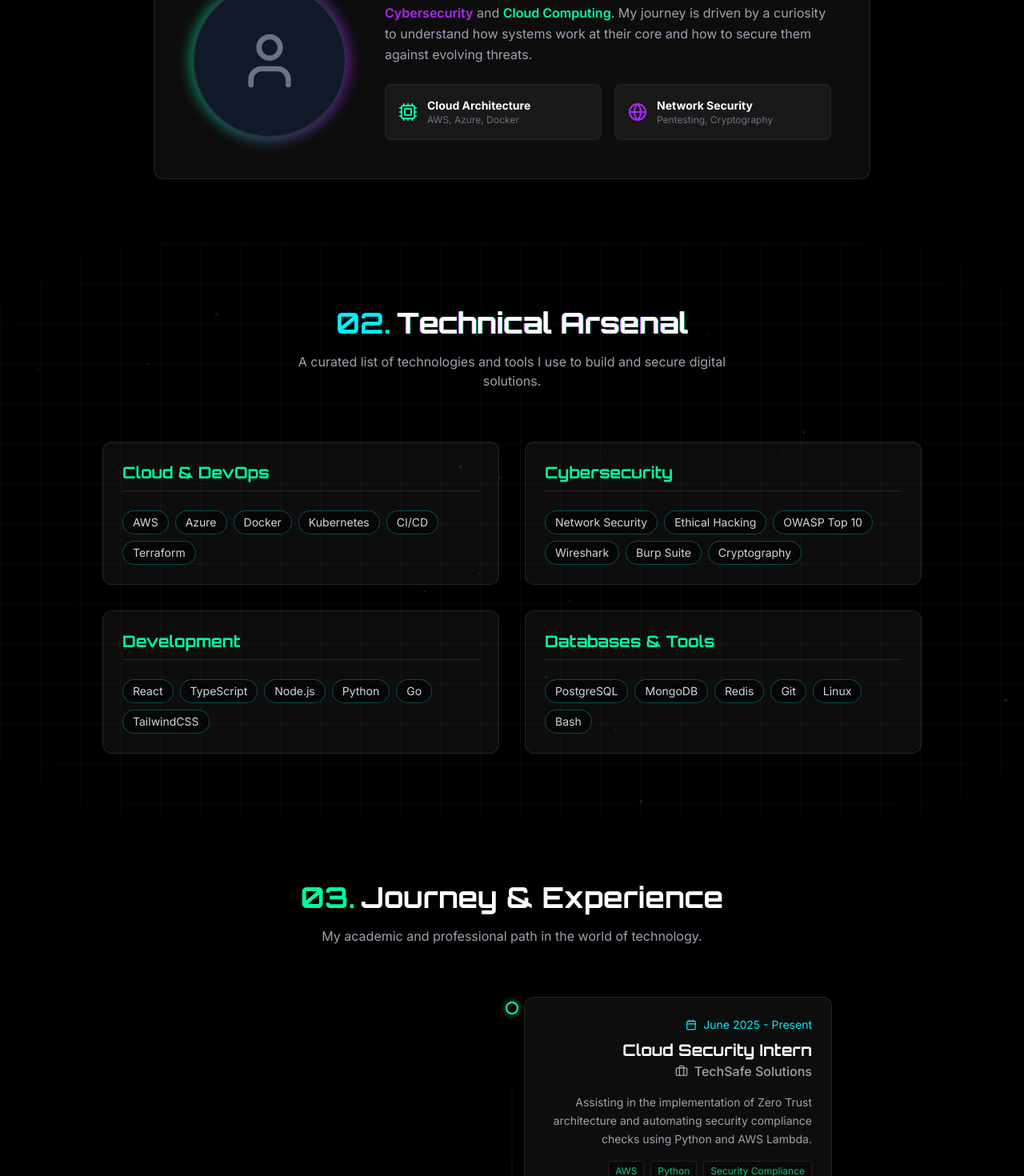
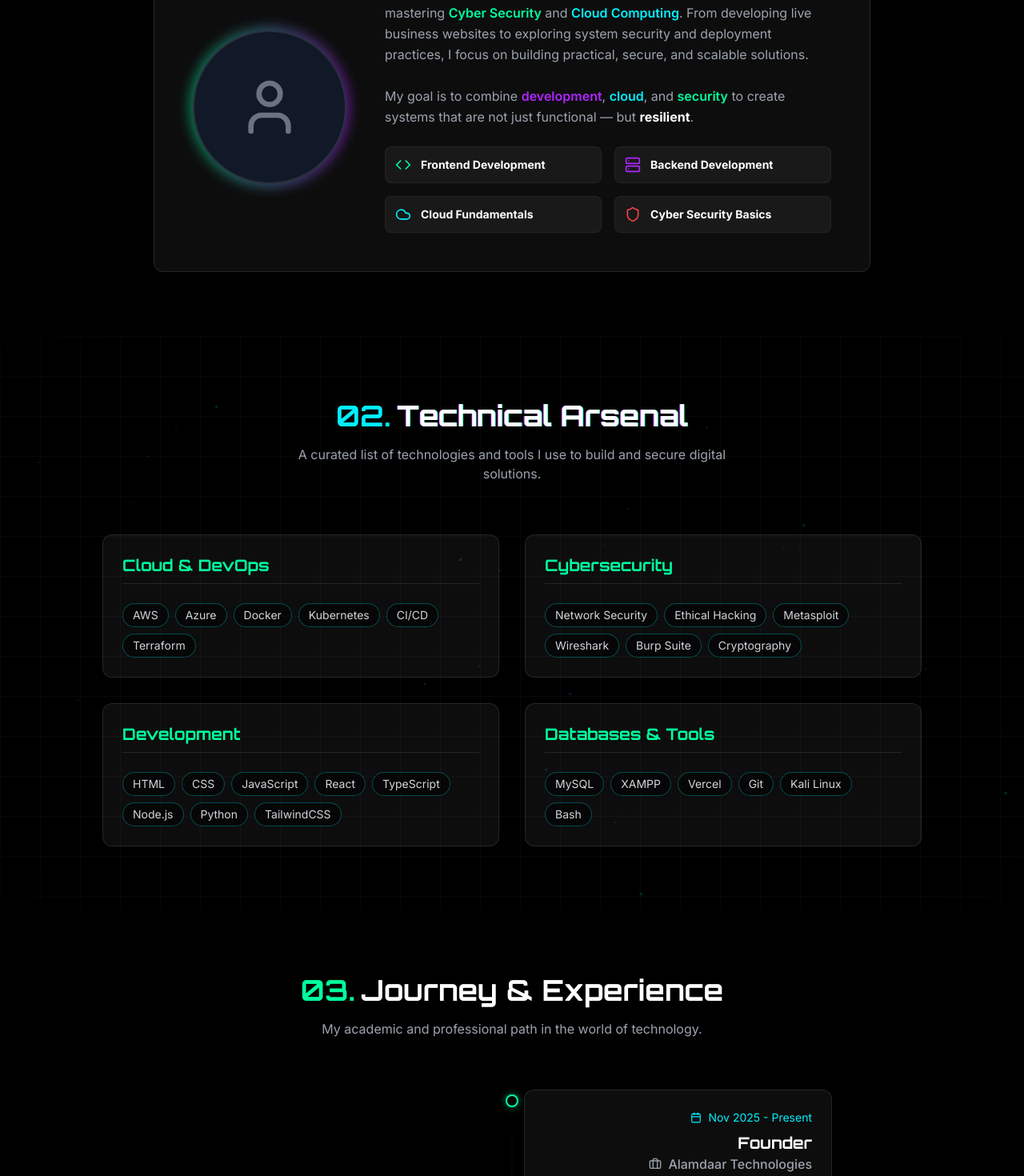
Before and after one commit to AlamdaarTechnologies/a_p_trial, a React (Vite) app: page / in a window 1280 px wide. Shown: the part 1040-2510 px from the top of the page at 80% size. Built offline with nearby package versions, Linux system fonts and the light colour scheme.

Commit message:
Update website content with real data
- Updated Hero typing phrases\n- Updated About bio and skills\n- Updated Skills list\n- Updated Timeline with real experience\n- Configured Contact form with Formspree AJAX

```diff
--- a/src/components/sections/About.tsx
+++ b/src/components/sections/About.tsx
@@ -1,5 +1,5 @@
 import { motion } from 'framer-motion';
-import { User, Cpu, Globe } from 'lucide-react';
+import { User, Code, Server, Cloud, Shield } from 'lucide-react';
 import { GlitchText } from '../ui/GlitchText';
 import { GlassCard } from '../ui/GlassCard';
 
@@ -37,24 +37,28 @@ export function About() {
 
                             <div className="flex-1 text-center md:text-left">
                                 <p className="text-gray-400 mb-6 leading-relaxed">
-                                    I am a passionate <span className="text-electric-500 font-semibold">Computer Science Engineering</span> student specializing in <span className="text-neon-500 font-semibold">Cybersecurity</span> and <span className="text-cyber-500 font-semibold">Cloud Computing</span>.
-                                    My journey is driven by a curiosity to understand how systems work at their core and how to secure them against evolving threats.
+                                    I build real-world web applications and continuously push myself toward mastering <span className="text-cyber-500 font-semibold">Cyber Security</span> and <span className="text-electric-500 font-semibold">Cloud Computing</span>.
+                                    From developing live business websites to exploring system security and deployment practices, I focus on building practical, secure, and scalable solutions.
+                                    <br /><br />
+                                    My goal is to combine <span className="text-neon-500 font-semibold">development</span>, <span className="text-electric-500 font-semibold">cloud</span>, and <span className="text-cyber-500 font-semibold">security</span> to create systems that are not just functional — but <span className="text-white font-bold">resilient</span>.
                                 </p>
 
-                                <div className="grid grid-cols-1 md:grid-cols-2 gap-4">
-                                    <div className="flex items-center gap-3 bg-white/5 p-4 rounded-lg border border-white/5 hover:border-cyber-500/50 transition-colors">
-                                        <Cpu className="text-cyber-500" />
-                                        <div>
-                                            <h4 className="font-bold text-sm text-white">Cloud Architecture</h4>
-                                            <p className="text-xs text-gray-500">AWS, Azure, Docker</p>
-                                        </div>
+                                <div className="grid grid-cols-1 sm:grid-cols-2 gap-4">
+                                    <div className="flex items-center gap-3 bg-white/5 p-3 rounded-lg border border-white/5 hover:border-cyber-500/50 transition-colors">
+                                        <Code className="text-cyber-500 w-5 h-5" />
+                                        <span className="font-bold text-sm text-white">Frontend Development</span>
                                     </div>
-                                    <div className="flex items-center gap-3 bg-white/5 p-4 rounded-lg border border-white/5 hover:border-neon-500/50 transition-colors">
-                                        <Globe className="text-neon-500" />
-                                        <div>
-                                            <h4 className="font-bold text-sm text-white">Network Security</h4>
-                                            <p className="text-xs text-gray-500">Pentesting, Cryptography</p>
-                                        </div>
+                                    <div className="flex items-center gap-3 bg-white/5 p-3 rounded-lg border border-white/5 hover:border-neon-500/50 transition-colors">
+                                        <Server className="text-neon-500 w-5 h-5" />
+                                        <span className="font-bold text-sm text-white">Backend Development</span>
+                                    </div>
+                                    <div className="flex items-center gap-3 bg-white/5 p-3 rounded-lg border border-white/5 hover:border-electric-500/50 transition-colors">
+                                        <Cloud className="text-electric-500 w-5 h-5" />
+                                        <span className="font-bold text-sm text-white">Cloud Fundamentals</span>
+                                    </div>
+                                    <div className="flex items-center gap-3 bg-white/5 p-3 rounded-lg border border-white/5 hover:border-red-500/50 transition-colors">
+                                        <Shield className="text-red-500 w-5 h-5" />
+                                        <span className="font-bold text-sm text-white">Cyber Security Basics</span>
                                     </div>
                                 </div>
                             </div>
--- a/src/components/sections/Contact.tsx
+++ b/src/components/sections/Contact.tsx
@@ -1,13 +1,42 @@
 import { motion } from 'framer-motion';
-import { Mail, Github, Linkedin, Twitter, Send } from 'lucide-react';
+import { Mail, Github, Linkedin, Send } from 'lucide-react';
 import { Button } from '../ui/Button';
 import { GlitchText } from '../ui/GlitchText';
 import { TechBackground } from '../ui/TechBackground';
 import { GlassCard } from '../ui/GlassCard';
+import { useState } from 'react';
 
 // import { CyberBackground } from '../ui/CyberBackground';
 
 export function Contact() {
+    const [status, setStatus] = useState<'idle' | 'submitting' | 'success' | 'error'>('idle');
+
+    async function handleSubmit(e: React.FormEvent<HTMLFormElement>) {
+        e.preventDefault();
+        const form = e.currentTarget;
+        const data = new FormData(form);
+
+        try {
+            setStatus('submitting');
+            const response = await fetch("https://formspree.io/f/mpqjdzjq", {
+                method: "POST",
+                body: data,
+                headers: {
+                    'Accept': 'application/json'
+                }
+            });
+
+            if (response.ok) {
+                setStatus('success');
+                form.reset();
+            } else {
+                setStatus('error');
+            }
+        } catch (error) {
+            setStatus('error');
+        }
+    }
+
     return (
         <section id="contact" className="py-20 bg-black relative">
             {/* <CyberBackground variant="blue" /> */}
@@ -41,19 +70,26 @@ export function Contact() {
                             Contact Information
                         </h3>
                         <div className="space-y-6">
-                            <div className="flex items-center gap-4 text-gray-300">
-                                <div className="p-3 bg-white/5 rounded-lg text-cyber-500">
+                            <a href="mailto:alakmarsaherwala@gmail.com" className="flex items-center gap-4 text-gray-300 hover:text-white transition-colors group">
+                                <div className="p-3 bg-white/5 rounded-lg text-cyber-500 group-hover:bg-cyber-500/20 transition-colors">
                                     <Mail size={24} />
                                 </div>
-                                <span>contact@alakmar.dev</span>
+                                <span className="font-mono">alakmarsaherwala@gmail.com</span>
+                            </a>
+
+                            <a href="https://www.linkedin.com/in/alakmar-saherwala-a71077309/" target="_blank" rel="noopener noreferrer" className="flex items-center gap-4 text-gray-300 hover:text-white transition-colors group">
+                                <div className="p-3 bg-white/5 rounded-lg text-electric-500 group-hover:bg-electric-500/20 transition-colors">
+                                    <Linkedin size={24} />
                                 </div>
-                            <div className="flex gap-4 mt-8">
-                                {[Github, Linkedin, Twitter].map((Icon, i) => (
-                                    <a key={i} href="#" className="p-3 bg-white/5 rounded-lg text-gray-400 hover:text-white hover:bg-white/10 transition-colors">
-                                        <Icon size={20} />
+                                <span>Alakmar Saherwala</span>
                             </a>
-                                ))}
+
+                            <a href="https://github.com/captain0769" target="_blank" rel="noopener noreferrer" className="flex items-center gap-4 text-gray-300 hover:text-white transition-colors group">
+                                <div className="p-3 bg-white/5 rounded-lg text-neon-500 group-hover:bg-neon-500/20 transition-colors">
+                                    <Github size={24} />
                                 </div>
+                                <span>Alakmar Saherwala</span>
+                            </a>
                         </div>
                     </motion.div>
 
@@ -63,29 +99,88 @@ export function Contact() {
                         viewport={{ once: true }}
                         className="p-8"
                     >
-                        <form className="space-y-4">
+                        {status === 'success' ? (
+                            <motion.div
+                                initial={{ opacity: 0, scale: 0.9 }}
+                                animate={{ opacity: 1, scale: 1 }}
+                                className="text-center py-12"
+                            >
+                                <div className="w-16 h-16 bg-cyber-500/10 rounded-full flex items-center justify-center mx-auto mb-4 border border-cyber-500/30">
+                                    <Send className="text-cyber-500 w-8 h-8" />
+                                </div>
+                                <h3 className="text-xl font-bold text-white mb-2">Message Sent!</h3>
+                                <p className="text-gray-400">Thanks for reaching out. I'll get back to you shortly.</p>
+                                <button
+                                    onClick={() => setStatus('idle')}
+                                    className="mt-6 text-sm text-cyber-500 hover:text-cyber-400 underline"
+                                >
+                                    Send another message
+                                </button>
+                            </motion.div>
+                        ) : (
+                            <form
+                                onSubmit={handleSubmit}
+                                className="space-y-4"
+                            >
                                 <div>
                                     <label className="block text-sm font-medium text-gray-400 mb-1">Name</label>
-                                <input type="text" className="w-full bg-black/50 border border-white/10 rounded-lg px-4 py-2 text-white focus:border-cyber-500 focus:outline-none transition-colors" placeholder="John Doe" />
+                                    <input
+                                        type="text"
+                                        name="name"
+                                        required
+                                        className="w-full bg-black/50 border border-white/10 rounded-lg px-4 py-2 text-white focus:border-cyber-500 focus:outline-none transition-colors"
+                                        placeholder="Your Name"
+                                    />
                                 </div>
                                 <div>
                                     <label className="block text-sm font-medium text-gray-400 mb-1">Email</label>
-                                <input type="email" className="w-full bg-black/50 border border-white/10 rounded-lg px-4 py-2 text-white focus:border-cyber-500 focus:outline-none transition-colors" placeholder="john@example.com" />
+                                    <input
+                                        type="email"
+                                        name="email"
+                                        required
+                                        className="w-full bg-black/50 border border-white/10 rounded-lg px-4 py-2 text-white focus:border-cyber-500 focus:outline-none transition-colors"
+                                        placeholder="Your Email"
+                                    />
                                 </div>
                                 <div>
                                     <label className="block text-sm font-medium text-gray-400 mb-1">Message</label>
-                                <textarea rows={4} className="w-full bg-black/50 border border-white/10 rounded-lg px-4 py-2 text-white focus:border-cyber-500 focus:outline-none transition-colors" placeholder="Your message..." />
+                                    <textarea
+                                        name="message"
+                                        required
+                                        rows={4}
+                                        className="w-full bg-black/50 border border-white/10 rounded-lg px-4 py-2 text-white focus:border-cyber-500 focus:outline-none transition-colors"
+                                        placeholder="Your message..."
+                                    />
                                 </div>
-                            <Button className="w-full bg-cyber-500 text-black hover:bg-cyber-600">
+                                <Button
+                                    type="submit"
+                                    disabled={status === 'submitting'}
+                                    className="w-full bg-cyber-500 text-black hover:bg-cyber-600 disabled:opacity-50 disabled:cursor-not-allowed"
+                                >
+                                    {status === 'submitting' ? (
+                                        <span className="flex items-center">
+                                            <span className="w-4 h-4 border-2 border-black/30 border-t-black rounded-full animate-spin mr-2" />
+                                            Sending...
+                                        </span>
+                                    ) : (
+                                        <>
                                             <Send className="w-4 h-4 mr-2" /> Send Message
+                                        </>
+                                    )}
                                 </Button>
+                                {status === 'error' && (
+                                    <p className="text-red-500 text-sm text-center mt-2">
+                                        Something went wrong. Please try again.
+                                    </p>
+                                )}
                             </form>
+                        )}
                     </GlassCard>
 
                 </div>
 
                 <div className="mt-20 text-center text-gray-500 text-sm">
-                    <p>© 2026 Alakmar Saherwala. Built with React & Tailwind.</p>
+                    <p>© 2026 Alakmar Saherwala | All rights reserved.</p>
                 </div>
             </div>
         </section>
--- a/src/components/sections/Hero.tsx
+++ b/src/components/sections/Hero.tsx
@@ -13,11 +13,11 @@ export function Hero() {
     const [typingSpeed, setTypingSpeed] = useState(150);
 
     const phrases = [
-        "Building Secure Cloud Architectures",
-        "Implementing Zero Trust Security",
-        "Automating DevSecOps Pipelines",
-        "Advanced Penetration Testing",
-        "Securing the Digital Frontier"
+        "Computer Science Student",
+        "Aspiring Cloud Engineer",
+        "Cybersecurity Enthusiast",
+        "Building Secure Web Apps",
+        "Open to Learning & Opportunities"
     ];
 
     useEffect(() => {
--- a/src/components/sections/Skills.tsx
+++ b/src/components/sections/Skills.tsx
@@ -5,9 +5,9 @@ import { GlassCard } from '../ui/GlassCard';
 
 const skills = [
     { category: "Cloud & DevOps", items: ["AWS", "Azure", "Docker", "Kubernetes", "CI/CD", "Terraform"] },
-    { category: "Cybersecurity", items: ["Network Security", "Ethical Hacking", "OWASP Top 10", "Wireshark", "Burp Suite", "Cryptography"] },
-    { category: "Development", items: ["React", "TypeScript", "Node.js", "Python", "Go", "TailwindCSS"] },
-    { category: "Databases & Tools", items: ["PostgreSQL", "MongoDB", "Redis", "Git", "Linux", "Bash"] },
+    { category: "Cybersecurity", items: ["Network Security", "Ethical Hacking", "Metasploit", "Wireshark", "Burp Suite", "Cryptography"] },
+    { category: "Development", items: ["HTML", "CSS", "JavaScript", "React", "TypeScript", "Node.js", "Python", "TailwindCSS"] },
+    { category: "Databases & Tools", items: ["MySQL", "XAMPP", "Vercel", "Git", "Kali Linux", "Bash"] },
 ];
 
 // import { CyberBackground } from '../ui/CyberBackground';
--- a/src/components/sections/Timeline.tsx
+++ b/src/components/sections/Timeline.tsx
@@ -7,38 +7,29 @@ const sentiment = [
     {
         id: 1,
         type: "work",
-        role: "Cloud Security Intern",
-        organization: "TechSafe Solutions",
-        date: "June 2025 - Present",
-        description: "Assisting in the implementation of Zero Trust architecture and automating security compliance checks using Python and AWS Lambda.",
-        skills: ["AWS", "Python", "Security Compliance"]
+        role: "Founder",
+        organization: "Alamdaar Technologies",
+        date: "Nov 2025 - Present",
+        description: "Two aspirants founded a digital solutions startup delivering modern web solutions for businesses. Strengthened skills in development, client communication, strategic thinking, and project execution.",
+        skills: ["Leadership", "Strategic Thinking", "Project Management"]
     },
     {
         id: 2,
-        type: "education",
-        degree: "B.Tech in Computer Science (Cyber Security)",
-        organization: "Global Institute of Technology",
-        date: "2023 - 2027",
-        description: "Specializing in Network Security, Cryptography, and Cloud Computing. Vice President of the Cyber Security Club.",
-        skills: ["Network Security", "Cryptography", "Ethical Hacking"]
+        type: "work",
+        role: "Web Designing Internship",
+        organization: "Sparks to Ideas",
+        date: "May 2025 - June 2025",
+        description: "Designed and developed responsive websites using HTML, CSS, JavaScript, and modern frameworks. Collaborated with UI/UX teams to transform wireframes into functional web pages.",
+        skills: ["Figma", "VS Code", "Git"]
     },
     {
         id: 3,
-        type: "work",
-        role: "Freelance Web Developer",
-        organization: "Self-Employed",
-        date: "Jan 2024 - May 2025",
-        description: "Developed high-performance websites for local businesses using React and TailwindCSS. Implemented secure authentication flows.",
-        skills: ["React", "Node.js", "Web Security"]
-    },
-    {
-        id: 4,
         type: "education",
-        degree: "Higher Secondary Education",
-        organization: "City High School",
-        date: "2021 - 2023",
-        description: "Graduated with distinction in Science stream. Led the school's robotics team to nationals.",
-        skills: ["Physics", "Mathematics", "Computer Science"]
+        degree: "B.Tech Computer Science Engineering",
+        organization: "ITM Vocational University",
+        date: "2023 - 2027",
+        description: "Specializing in Cloud Technology and Information Security. Focusing on building a strong foundation in network defense and secure infrastructure.",
+        skills: ["Network Security", "Cryptography", "Ethical Hacking"]
     }
 ];
 
```
Lines whose indentation alone changed are shown as unchanged.
